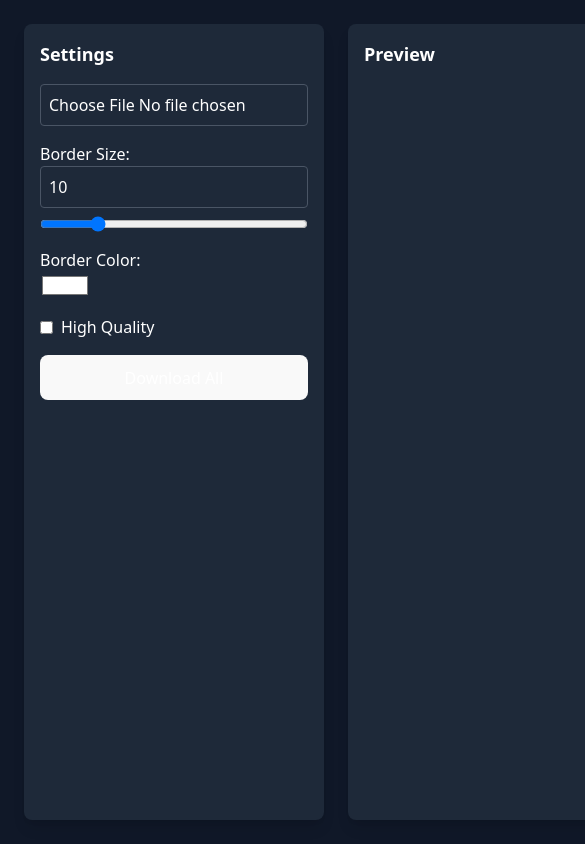
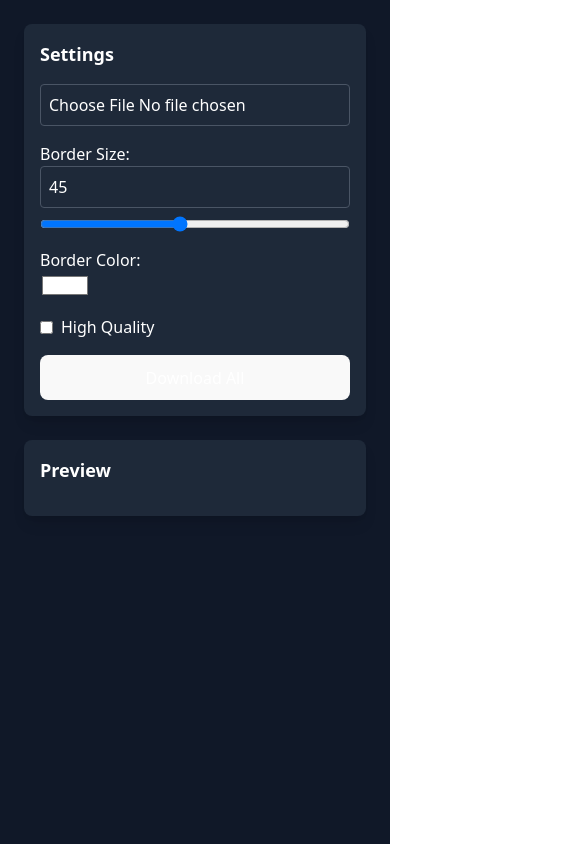
Before and after one commit to elvisvidal/image-processor, a React (Vite) app: page / in a window 390 px wide. Shown: the top 844 px of the page, 585 px wide, since content can reach past the window. Built offline with nearby package versions, Linux system fonts and the light colour scheme.

Commit message:
Instagram Story aspect ratio, mobile view

```diff
--- a/src/components/ImageProcessor.tsx
+++ b/src/components/ImageProcessor.tsx
@@ -10,7 +10,7 @@ interface CropDimensions {
 export default function ImageProcessor() {
   const [image, setImage] = useState<string | null>(null);
   const [borderColor, setBorderColor] = useState<string>('#ffffff');
-  const [borderSize, setBorderSize] = useState<number>(10);
+  const [borderSize, setBorderSize] = useState<number>(45);
   const [isHighQuality, setIsHighQuality] = useState<boolean>(false);
   const canvasRefs = useRef<{ [key: string]: HTMLCanvasElement | null }>({});
   const [cropPositions, setCropPositions] = useState<{
@@ -23,6 +23,7 @@ export default function ImageProcessor() {
     square: { aspect: '1x1', width: 256, height: 256 },
     portrait: { aspect: '3x4', width: 256, height: 320 },
     landscape: { aspect: '4x3', width: 320, height: 256 },
+    story: { aspect: '9x16', width: 288, height: 512 },
   };
 
   useEffect(() => {
@@ -109,8 +110,8 @@ export default function ImageProcessor() {
   };
 
   return (
-    <div className="flex gap-6 p-6 min-h-screen bg-gray-900 text-white">
-      <div className="w-1/3 min-w-[300px] bg-gray-800 p-4 rounded-lg shadow-lg">
+    <div className="flex flex-col md:flex-row gap-6 p-6 min-h-screen bg-gray-900 text-white">
+      <div className="md:w-1/3 min-w-[300px] bg-gray-800 p-4 rounded-lg shadow-lg">
         <h2 className="text-lg font-semibold mb-4">Settings</h2>
         <input
           type="file"
@@ -122,6 +123,8 @@ export default function ImageProcessor() {
           Border Size:
           <input
             type="number"
+            min="0"
+            max="100"
             value={borderSize}
             onChange={(e) => setBorderSize(Number(e.target.value))}
             className="p-2 border border-gray-600 rounded"
@@ -129,7 +132,7 @@ export default function ImageProcessor() {
           <input
             type="range"
             min="0"
-            max="50"
+            max="100"
             value={borderSize}
             onChange={(e) => setBorderSize(Number(e.target.value))}
             className="mt-2"
@@ -159,9 +162,9 @@ export default function ImageProcessor() {
         </button>
       </div>
 
-      <div className="w-2/3 min-w-[600px] bg-gray-800 p-4 rounded-lg shadow-lg">
+      <div className="md:w-2/3 bg-gray-800 p-4 rounded-lg shadow-lg">
         <h2 className="text-lg font-semibold mb-4">Preview</h2>
-        <div className="grid grid-cols-2 gap-4">
+        <div className="grid grid-cols-1 md:grid-cols-2 gap-4">
           {image &&
             Object.entries(cropDimensions).map(([size, dimensions]) => (
               <div key={size} className="flex flex-col gap-2 items-center">
```
